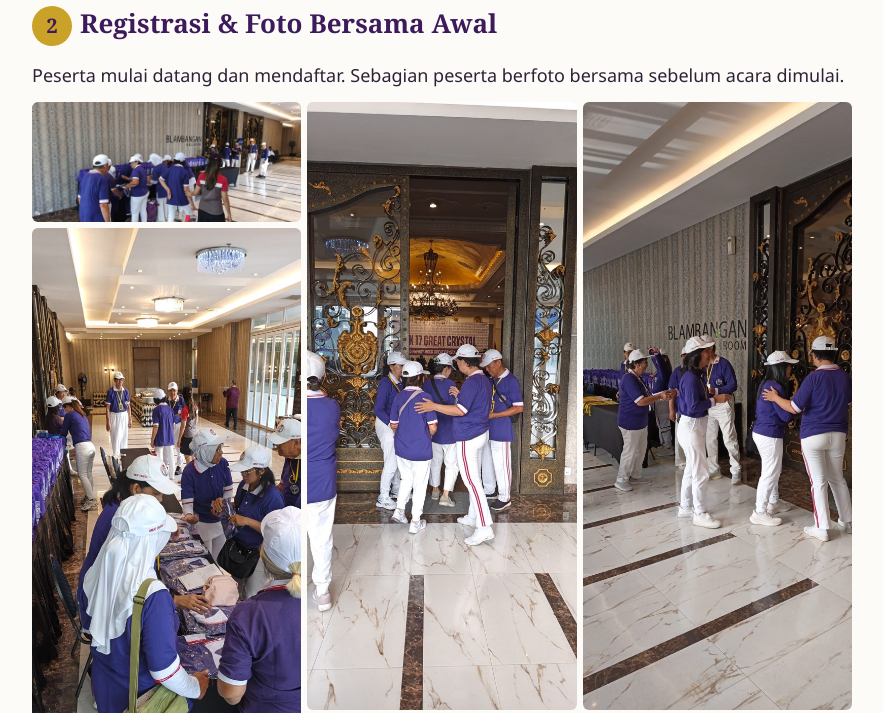
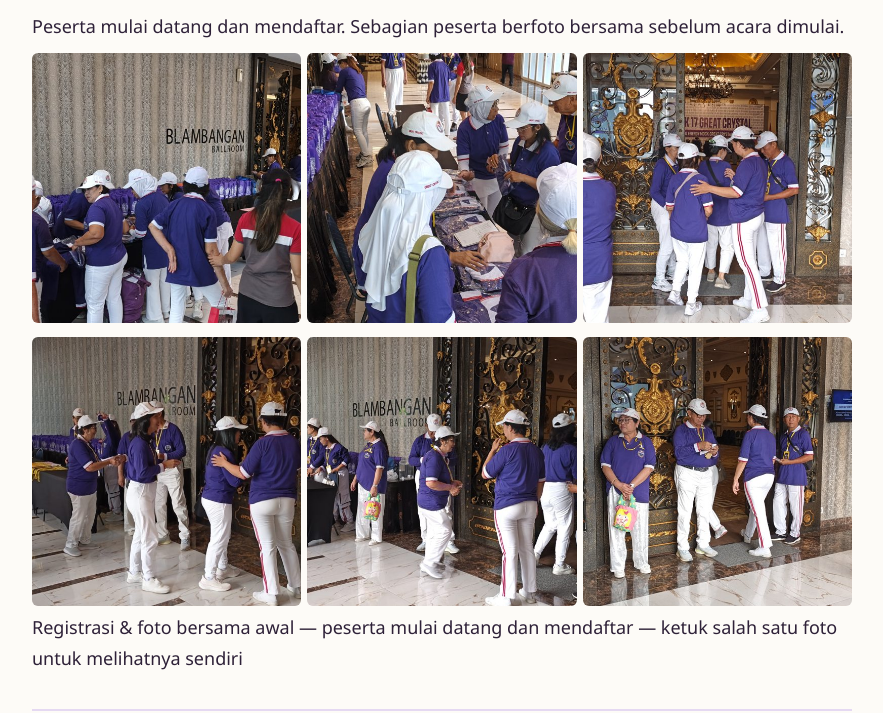
Before and after one commit to paranparanjare-bot/ck17-great-crystal, a plain HTML site: page peresmian.html in a window 1280 px wide. Shown: the part 1479-2192 px from the top of the page, without its empty margins (198-1081 px from the left). Drawn offline with Linux system fonts and the light colour scheme.

Commit message:
Rapikan grid foto Babak 1-8: thumbnail kotak 1:1 seragam 3 kolom + tambah foto Babak 2/4/8 jadi 6 tiap babak

```diff
--- a/peresmian.html
+++ b/peresmian.html
@@ -80,6 +80,7 @@
           <img src="babak-2c.jpg" alt="Peserta berkumpul di pintu masuk ballroom" data-penuh="babak-2c.jpg" data-grup="babak-2">
           <img src="babak-2d.jpg" alt="Peserta masuk ke dalam ballroom" data-penuh="babak-2d.jpg" data-grup="babak-2">
           <img src="babak-2e.jpg" alt="Antrean masuk ke dalam ballroom" data-penuh="babak-2e.jpg" data-grup="babak-2">
+          <img src="babak-2f.jpg" alt="Empat peserta berdiri di pintu masuk ballroom" data-penuh="babak-2f.jpg" data-grup="babak-2">
         </div>
         <figcaption>Registrasi & foto bersama awal — peserta mulai datang dan mendaftar — ketuk salah satu foto untuk melihatnya sendiri</figcaption>
       </figure>
@@ -110,6 +111,8 @@
           <img src="babak-4b.jpg" alt="Peserta mengambil makanan di meja prasmanan" data-penuh="babak-4b.jpg" data-grup="babak-4">
           <img src="babak-4c.jpg" alt="Peserta makan sambil duduk berderet" data-penuh="babak-4c.jpg" data-grup="babak-4">
           <img src="babak-4d.jpg" alt="Antrean prasmanan dengan spanduk Selamat Datang di latar" data-penuh="babak-4d.jpg" data-grup="babak-4">
+          <img src="babak-4e.jpg" alt="Antrean prasmanan sarapan dilihat dari ujung meja" data-penuh="babak-4e.jpg" data-grup="babak-4">
+          <img src="babak-4f.jpg" alt="Peserta makan sambil duduk berderet di sepanjang dinding" data-penuh="babak-4f.jpg" data-grup="babak-4">
         </div>
         <figcaption>Sarapan bersama sebelum acara inti — ketuk salah satu foto untuk melihatnya sendiri</figcaption>
       </figure>
@@ -212,6 +215,7 @@
           <img src="babak-8c.jpg" alt="Kelompok besar peserta berdiri di lantai ballroom" data-penuh="babak-8c.jpg" data-grup="babak-8">
           <img src="babak-8d.jpg" alt="Penyerahan cinderamata kotak akrilik" data-penuh="babak-8d.jpg" data-grup="babak-8">
           <img src="babak-8e.jpg" alt="Foto bersama instruktur junior di depan panggung" data-penuh="babak-8e.jpg" data-grup="babak-8">
+          <img src="babak-8f.jpg" alt="Penyerahan cinderamata kotak akrilik kepada peserta" data-penuh="babak-8f.jpg" data-grup="babak-8">
         </div>
         <figcaption>Penyerahan sertifikat & cinderamata — 30 instruktur junior dilantik — ketuk salah satu foto untuk melihatnya sendiri</figcaption>
       </figure>
--- a/style.css
+++ b/style.css
@@ -258,6 +258,23 @@ li { margin-bottom: 6px; }
   font-size: 20px;
   margin-right: 8px;
   vertical-align: middle;
+}
+
+/* Grid kolase foto babak — thumbnail kotak 1:1 seragam, 3 kolom, rapat tanpa celah.
+   Foto asli utuh tetap tampil di lightbox (data-penuh, object-fit: contain di modal). */
+.grid-kolase {
+  display: grid;
+  grid-template-columns: repeat(3, 1fr);
+  gap: 8px;
+  margin-top: 12px;
+}
+.grid-kolase img {
+  display: block;
+  width: 100%;
+  aspect-ratio: 1 / 1;
+  object-fit: cover;
+  object-position: center;
+  cursor: pointer;
 }
 
 /* Kotak pesan / ringkasan pidato */
```
Also changed, not shown: babak-2f.jpg (added), babak-4e.jpg (added), babak-4f.jpg (added), babak-8f.jpg (added).
